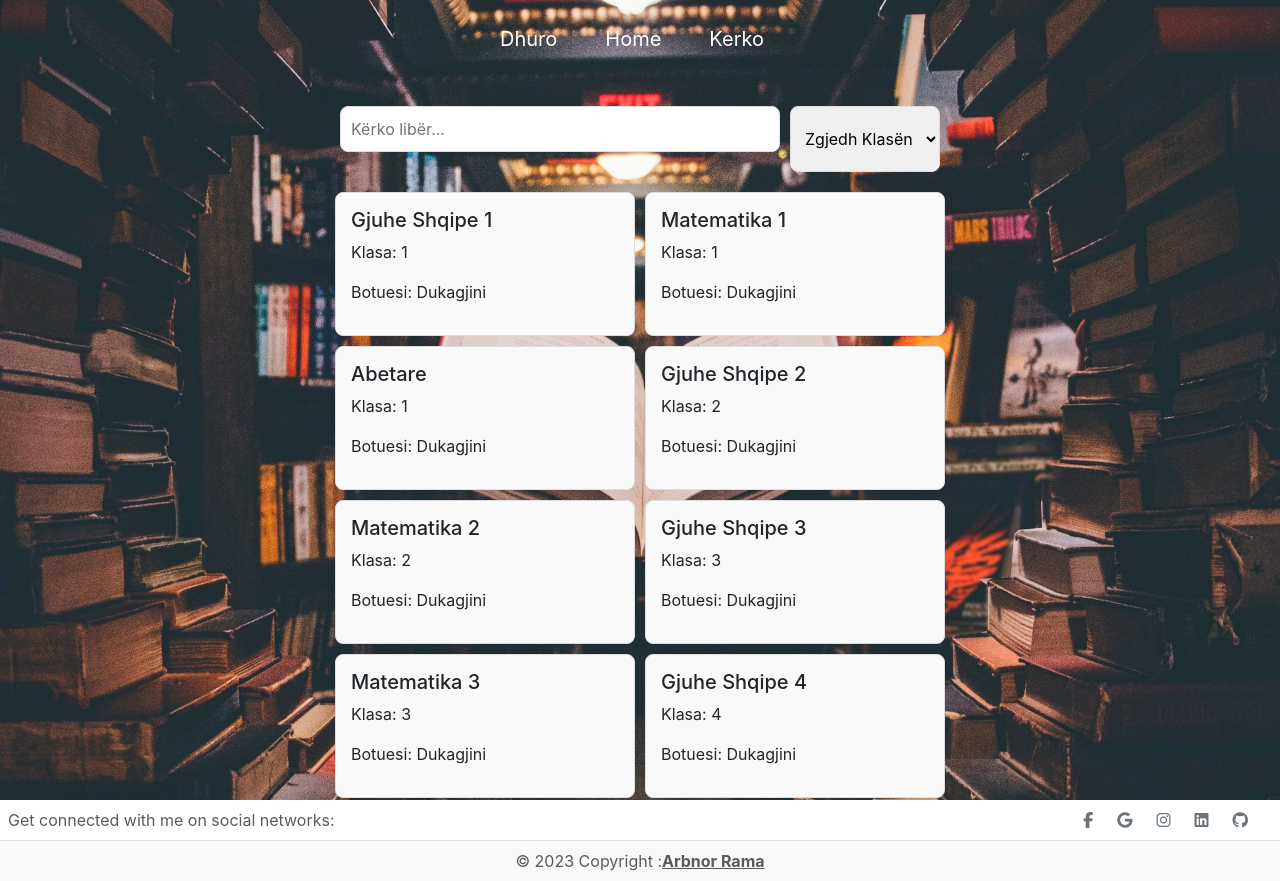
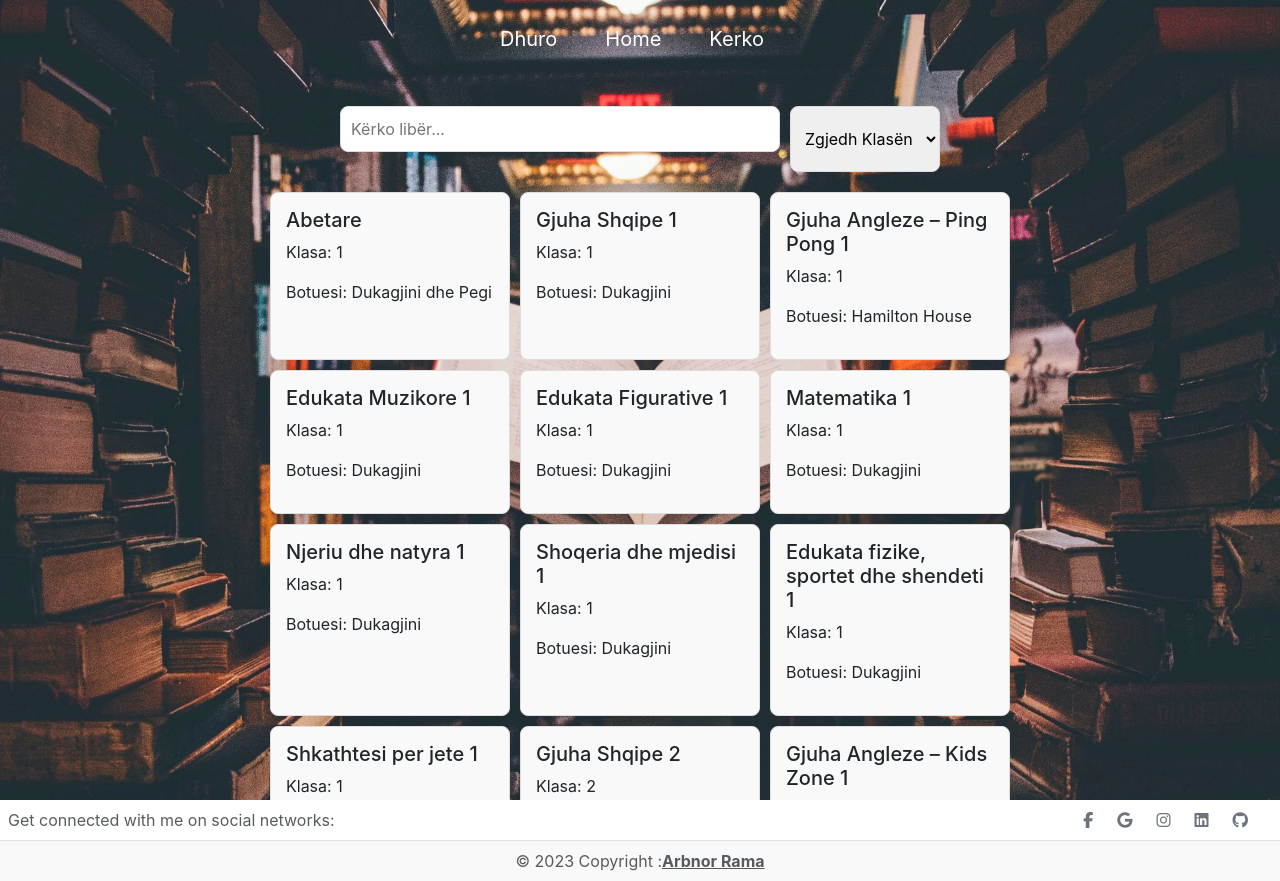
Before and after one commit to RamaArbnor/MerreLibrin, a React (Create React App) app in the folder client/: page / in a window 1280 px wide. Both pictures are taken after a click on the link "Dhuro". Built offline with nearby package versions, Linux system fonts and the light colour scheme.

Commit message:
Add books to the data file

```diff
--- a/client/src/App.css
+++ b/client/src/App.css
@@ -176,6 +176,8 @@ background-image: url("https://i.ibb.co/q95CBdZ/train.png");
     /* background-color: red; */
     /* height: 10% !important;  */
   }
+
+
 }
 
 
@@ -319,7 +321,7 @@ background-image: url("https://i.ibb.co/q95CBdZ/train.png");
   border: 1px solid #ddd;
   border-radius: 8px;
   padding: 15px;
-  width: 100%;
+  width: 30%;
   max-width: 300px;
   cursor: pointer;
   transition: background-color 0.3s;
@@ -347,3 +349,15 @@ background-image: url("https://i.ibb.co/q95CBdZ/train.png");
 .dhuro-btn:hover {
   background-color: #45a049;
 }
+
+@media screen and (max-width: 768px) {
+  .books-container {
+    flex-direction: column;
+    align-items: center;
+  }
+
+  .book-card {
+    width: 100%;
+  }
+
+}
--- a/client/src/data/books.js
+++ b/client/src/data/books.js
@@ -1,114 +1,498 @@
-export default [{
-    bookName: "Gjuhe Shqipe 1",
-    grade: 1,
-    publisher: "Dukagjini",
+export default [
+    {
+        "bookName": "Abetare",
+        "grade": 1,
+        "publisher": "Dukagjini dhe Pegi"
       },
       {
-    bookName: "Matematika 1",
-    grade: 1,
-    publisher: "Dukagjini",
-}
-,
+        "bookName": "Gjuha Shqipe 1",
+        "grade": 1,
+        "publisher": "Dukagjini"
+      },
       {
-    bookName: "Abetare",
-    grade: 1,
-    publisher: "Dukagjini",
-}
-,
+        "bookName": "Gjuha Angleze – Ping Pong 1",
+        "grade": 1,
+        "publisher": "Hamilton House"
+      },
       {
-    bookName: "Gjuhe Shqipe 2",
-    grade: 2,
-    publisher: "Dukagjini",
-}
-,
+        "bookName": "Edukata Muzikore 1",
+        "grade": 1,
+        "publisher": "Dukagjini"
+      },
       {
-    bookName: "Matematika 2",
-    grade: 2,
-    publisher: "Dukagjini",
-}
-,
+        "bookName": "Edukata Figurative 1",
+        "grade": 1,
+        "publisher": "Dukagjini"
+      },
       {
-    bookName: "Gjuhe Shqipe 3",
-    grade: 3,
-    publisher: "Dukagjini",
-}
-,
+        "bookName": "Matematika 1",
+        "grade": 1,
+        "publisher": "Dukagjini"
+      },
       {
-    bookName: "Matematika 3",
-    grade: 3,
-    publisher: "Dukagjini",
-}
-,
+        "bookName": "Njeriu dhe natyra 1",
+        "grade": 1,
+        "publisher": "Dukagjini"
+      },
       {
-    bookName: "Gjuhe Shqipe 4",
-    grade: 4,
-    publisher: "Dukagjini",
-}
-,
+        "bookName": "Shoqeria dhe mjedisi 1",
+        "grade": 1,
+        "publisher": "Dukagjini"
+      },
       {
-    bookName: "Matematika 4",
-    grade: 4,
-    publisher: "Dukagjini",
-}
-,
+        "bookName": "Edukata fizike, sportet dhe shendeti 1",
+        "grade": 1,
+        "publisher": "Dukagjini"
+      },
       {
-    bookName: "Gjuhe Shqipe 5",
-    grade: 5,
-    publisher: "Dukagjini",
-}
-,
+        "bookName": "Shkathtesi per jete 1",
+        "grade": 1,
+        "publisher": "Dukagjini"
+      },
       {
-    bookName: "Matematika 5",
-    grade: 5,
-    publisher: "Dukagjini",
-}
-,
+        "bookName": "Gjuha Shqipe 2",
+        "grade": 2,
+        "publisher": "Albas"
+      },
       {
-    bookName: "Gjuhe Shqipe 6",
-    grade: 6,
-    publisher: "Dukagjini",
-}
-,
+        "bookName": "Gjuha Angleze – Kids Zone 1",
+        "grade": 2,
+        "publisher": "Hamilton House"
+      },
       {
-    bookName: "Matematika 6",
-    grade: 6,
-    publisher: "Dukagjini",
-}
-,
+        "bookName": "Edukata Muzikore 2",
+        "grade": 2,
+        "publisher": "Dukagjini"
+      },
       {
-    bookName: "Gjuhe Shqipe 7",
-    grade: 7,
-    publisher: "Dukagjini",
-}
-,
+        "bookName": "Edukata Figurative 2",
+        "grade": 2,
+        "publisher": "Dukagjini"
+      },
       {
-    bookName: "Matematika 7",
-    grade: 7,
-    publisher: "Dukagjini",
-}
-,
+        "bookName": "Matematika 2",
+        "grade": 2,
+        "publisher": "Dukagjini"
+      },
       {
-    bookName: "Gjuhe Shqipe 8",
-    grade: 8,
-    publisher: "Dukagjini",
-}
-,
+        "bookName": "Njeriu dhe natyra 2",
+        "grade": 2,
+        "publisher": "Dukagjini"
+      },
       {
-    bookName: "Matematika 8",
-    grade: 8,
-    publisher: "Dukagjini",
-}
-,
+        "bookName": "Shoqeria dhe mjedisi 2",
+        "grade": 2,
+        "publisher": "Dukagjini"
+      },
       {
-    bookName: "Gjuhe Shqipe 9",
-    grade: 9,
-    publisher: "Dukagjini",
-}
-,
+        "bookName": "Edukata fizike, sportet dhe shendeti 2",
+        "grade": 2,
+        "publisher": "Dukagjini"
+      },
       {
-    bookName: "Matematika 9",
-    grade: 9,
-    publisher: "Dukagjini",
-}
+        "bookName": "Shkathtesi per jete 2",
+        "grade": 2,
+        "publisher": "Dukagjini"
+      },
+      {
+        "bookName": "Gjuha Shqipe 3",
+        "grade": 3,
+        "publisher": "Dukagjini"
+      },
+      {
+        "bookName": "Gjuha Angleze – Kids' Zone 2",
+        "grade": 3,
+        "publisher": "Hamilton House"
+      },
+      {
+        "bookName": "Edukata Muzikore 3",
+        "grade": 3,
+        "publisher": "Dukagjini"
+      },
+      {
+        "bookName": "Edukata Figurative 3",
+        "grade": 3,
+        "publisher": "Dukagjini"
+      },
+      {
+        "bookName": "Matematika 3",
+        "grade": 3,
+        "publisher": "Dukagjini"
+      },
+      {
+        "bookName": "Njeriu dhe natyra 3",
+        "grade": 3,
+        "publisher": "Dukagjini"
+      },
+      {
+        "bookName": "Shoqeria dhe mjedisi 3",
+        "grade": 3,
+        "publisher": "Dukagjini"
+      },
+      {
+        "bookName": "Edukata fizike, sportet dhe shendeti 3",
+        "grade": 3,
+        "publisher": "Dukagjini"
+      },
+      {
+        "bookName": "Shkathtesi per jete 3",
+        "grade": 3,
+        "publisher": "Dukagjini"
+      },
+      {
+        "bookName": "Gjuha Shqipe 4",
+        "grade": 4,
+        "publisher": "Dukagjini"
+      },
+      {
+        "bookName": "Gjuha Angleze – Kids' Zone 3",
+        "grade": 4,
+        "publisher": "Hamilton House"
+      },
+      {
+        "bookName": "Edukata Muzikore 4",
+        "grade": 4,
+        "publisher": "Dukagjini"
+      },
+      {
+        "bookName": "Edukata Figurative 4",
+        "grade": 4,
+        "publisher": "Dukagjini"
+      },
+      {
+        "bookName": "Matematika 4",
+        "grade": 4,
+        "publisher": "Dukagjini"
+      },
+      {
+        "bookName": "Njeriu dhe natyra 4",
+        "grade": 4,
+        "publisher": "Dukagjini"
+      },
+      {
+        "bookName": "Shoqeria dhe mjedisi 4",
+        "grade": 4,
+        "publisher": "Dukagjini"
+      },
+      {
+        "bookName": "Edkata fizike, sportet dhe shendeti 4",
+        "grade": 4,
+        "publisher": "Dukagjini"
+      },
+      {
+        "bookName": "Shkathtesi per jete 4",
+        "grade": 4,
+        "publisher": "Dukagjini"
+      },
+      {
+        "bookName": "Gjuha Shqipe 5",
+        "grade": 5,
+        "publisher": "Dukagjini"
+      },
+      {
+        "bookName": "Gjuha Angleze – Kids' Zone 4",
+        "grade": 5,
+        "publisher": "Hamilton House"
+      },
+      {
+        "bookName": "Edkata Muzikore 5",
+        "grade": 5,
+        "publisher": "Dukagjini"
+      },
+      {
+        "bookName": "Edkata Figurative 5",
+        "grade": 5,
+        "publisher": "Dukagjini"
+      },
+      {
+        "bookName": "Matematika 5",
+        "grade": 5,
+        "publisher": "Dukagjini"
+      },
+      {
+        "bookName": "Njeriu dhe natyra 5",
+        "grade": 5,
+        "publisher": "Dukagjini"
+      },
+      {
+        "bookName": "Shoqeria dhe mjedisi 5",
+        "grade": 5,
+        "publisher": "Dukagjini"
+      },
+      {
+        "bookName": "Edkata fizike, sportet dhe shendeti 5",
+        "grade": 5,
+        "publisher": "Dukagjini"
+      },
+      {
+        "bookName": "Shkathtesi per jete 5",
+        "grade": 5,
+        "publisher": "Dukagjini"
+      },
+      {
+        "bookName": "Gjuha Shqipe 6",
+        "grade": 6,
+        "publisher": "Pegi"
+      },
+      {
+        "bookName": "Gjuha Angleze – Kids' Zone 5",
+        "grade": 6,
+        "publisher": "Hamilton House"
+      },
+      {
+        "bookName": "Gjuha Gjermane - Beste Freunde 1 (A1.1)",
+        "grade": 6,
+        "publisher": "Hueber"
+      },
+      {
+        "bookName": "Art Muzikor 6",
+        "grade": 6,
+        "publisher": "Albas"
+      },
+      {
+        "bookName": "Art Figurativ 6",
+        "grade": 6,
+        "publisher": "Albas"
+      },
+      {
+        "bookName": "Matematika 6",
+        "grade": 6,
+        "publisher": "Dukagjini"
+      },
+      {
+        "bookName": "Fizika 6",
+        "grade": 6,
+        "publisher": "Albas"
+      },
+      {
+        "bookName": "Biologjia 6",
+        "grade": 6,
+        "publisher": "Dukagjini"
+      },
+      {
+        "bookName": "Gjeografia 6",
+        "grade": 6,
+        "publisher": "Albas"
+      },
+      {
+        "bookName": "Historia 6",
+        "grade": 6,
+        "publisher": "Dukagjini"
+      },
+      {
+        "bookName": "Edukata Qytetare 6",
+        "grade": 6,
+        "publisher": "Albas"
+      },
+      {
+        "bookName": "Edukata Fizike, Sportet dhe Shendeti 6",
+        "grade": 6,
+        "publisher": "Albas"
+      },
+      {
+        "bookName": "Teknologjia me TIK 6",
+        "grade": 6,
+        "publisher": "Dukagjini"
+      },
+      {
+        "bookName": "Gjuha Shqipe 7",
+        "grade": 7,
+        "publisher": "Albas"
+      },
+      {
+        "bookName": "Gjuha Angleze – Kids' Zone 6",
+        "grade": 7,
+        "publisher": "Hamilton House"
+      },
+      {
+        "bookName": "Art Muzikor 7",
+        "grade": 7,
+        "publisher": "Albas"
+      },
+      {
+        "bookName": "Art Figurativ 7",
+        "grade": 7,
+        "publisher": "Berati"
+      },
+      {
+        "bookName": "Matematika 7",
+        "grade": 7,
+        "publisher": "Dukagjini"
+      },
+      {
+        "bookName": "Fizika 7",
+        "grade": 7,
+        "publisher": "Libri Shkollor"
+      },
+      {
+        "bookName": "Biologjia 7",
+        "grade": 7,
+        "publisher": "Dukagjini"
+      },
+      {
+        "bookName": "Kimia 7",
+        "grade": 7,
+        "publisher": "Libri Shkollor"
+      },
+      {
+        "bookName": "Gjeografia 7",
+        "grade": 7,
+        "publisher": "Albas"
+      },
+      {
+        "bookName": "Historia 7",
+        "grade": 7,
+        "publisher": "Dukagjini"
+      },
+      {
+        "bookName": "Edkata Qytetare 7",
+        "grade": 7,
+        "publisher": "Dukagjini"
+      },
+      {
+        "bookName": "Edukata Fizike, Sportet dhe Shendeti 7",
+        "grade": 7,
+        "publisher": "Albas"
+      },
+      {
+        "bookName": "Teknologjia me TIK 7",
+        "grade": 7,
+        "publisher": "Dukagjini"
+      },
+      {
+        "bookName": "Gjuha Shqipe 8",
+        "grade": 8,
+        "publisher": "Albas"
+      },
+      {
+        "bookName": "Gjuha Angleze - Hot Shots 2",
+        "grade": 8,
+        "publisher": "Hamilton House"
+      },
+      {
+        "bookName": "Gjuha Gjermane - Beste Freunde 1 (A1.2)",
+        "grade": 8,
+        "publisher": "Hueber"
+      },
+      {
+        "bookName": "Art Muzikor 8",
+        "grade": 8,
+        "publisher": "Albas"
+      },
+      {
+        "bookName": "Art Figurativ 8",
+        "grade": 8,
+        "publisher": "Libri Shkollor"
+      },
+      {
+        "bookName": "Matematika 8",
+        "grade": 8,
+        "publisher": "Albas"
+      },
+      {
+        "bookName": "Fizika 8",
+        "grade": 8,
+        "publisher": "Libri Shkollor"
+      },
+      {
+        "bookName": "Biologjia 8",
+        "grade": 8,
+        "publisher": "Dukagjini"
+      },
+      {
+        "bookName": "Kimia 8",
+        "grade": 8,
+        "publisher": "Dukagjini"
+      },
+      {
+        "bookName": "Gjeografia 8",
+        "grade": 8,
+        "publisher": "Albas"
+      },
+      {
+        "bookName": "Historia 8",
+        "grade": 8,
+        "publisher": "Dukagjini"
+      },
+      {
+        "bookName": "Edkata Qytetare 8",
+        "grade": 8,
+        "publisher": "Albas"
+      },
+      {
+        "bookName": "Edkata Fizike, Sportet dhe Shendeti 8",
+        "grade": 8,
+        "publisher": "Albas"
+      },
+      {
+        "bookName": "Teknologjia me TIK 8",
+        "grade": 8,
+        "publisher": "Dukagjini"
+      },
+      {
+        "bookName": "Gjuha Shqipe 9",
+        "grade": 9,
+        "publisher": "Albas"
+      },
+      {
+        "bookName": "Gjuha Angleze - Hot Shots 3",
+        "grade": 9,
+        "publisher": "Hamilton House"
+      },
+      {
+        "bookName": "Art Muzikor 9",
+        "grade": 9,
+        "publisher": "Albas"
+      },
+      {
+        "bookName": "Art Figurativ 9",
+        "grade": 9,
+        "publisher": "Berati"
+      },
+      {
+        "bookName": "Matematika 9",
+        "grade": 9,
+        "publisher": "Dukagjini"
+      },
+      {
+        "bookName": "Fizika 9",
+        "grade": 9,
+        "publisher": "Albas"
+      },
+      {
+        "bookName": "Biologjia 9",
+        "grade": 9,
+        "publisher": "Dukagjini"
+      },
+      {
+        "bookName": "Kimia 9",
+        "grade": 9,
+        "publisher": "Dukagjini"
+      },
+      {
+        "bookName": "Gjeografia 9",
+        "grade": 9,
+        "publisher": "Albas"
+      },
+      {
+        "bookName": "Historia 9",
+        "grade": 9,
+        "publisher": "Albas"
+      },
+      {
+        "bookName": "Edkata Qytetare 9",
+        "grade": 9,
+        "publisher": "Albas"
+      },
+      {
+        "bookName": "Edkata Fizike, Sportet dhe Shendeti 9",
+        "grade": 9,
+        "publisher": "Albas"
+      },
+      {
+        "bookName": "Teknologjia me TIK 9",
+        "grade": 9,
+        "publisher": "Dukagjini"
+      },
 
 ]
```
Lines whose indentation alone changed are shown as unchanged.
